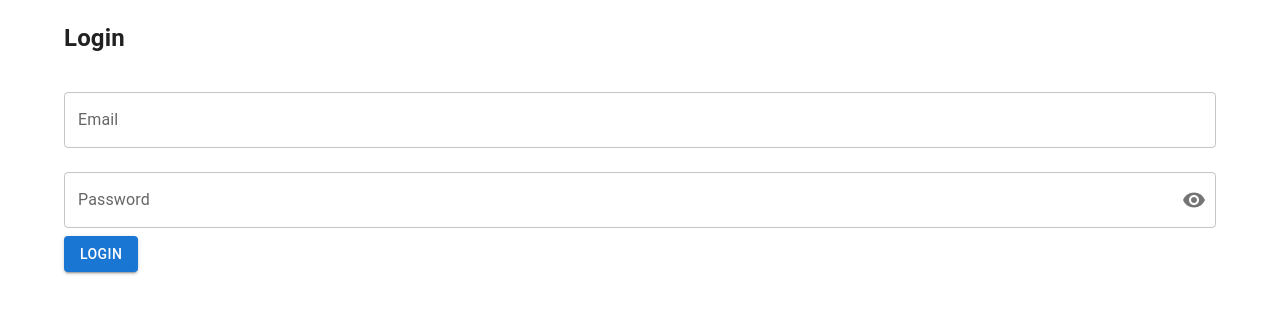
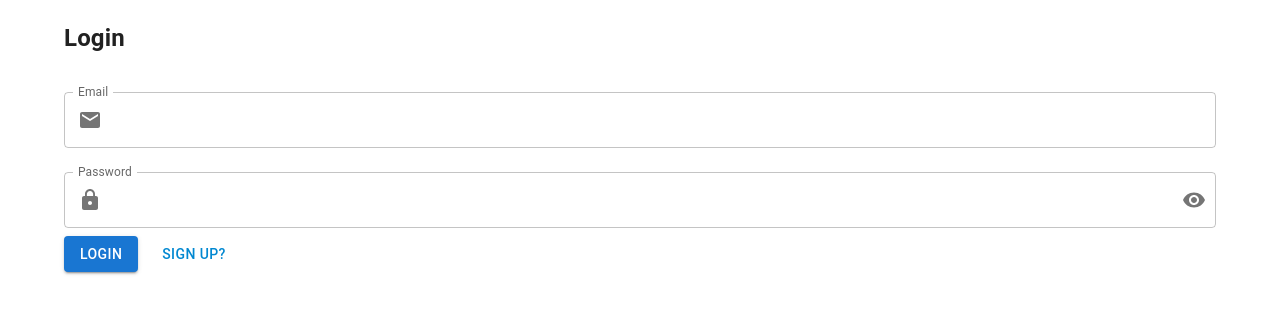
Before and after one commit to Positiveoo1/Todo-App-React, a React (Create React App) app: page /login in a window 1280 px wide. Shown: the top 314 px of the page. Built offline with nearby package versions, Linux system fonts and the light colour scheme; no server answers.

Commit message:
new icons added, bugs fixed, login and signup pages updated

```diff
--- a/src/components/Auth/Login.js
+++ b/src/components/Auth/Login.js
@@ -1,12 +1,20 @@
-import React, { useState } from 'react';
-import { useAuth } from './AuthContext';
-import { useNavigate } from 'react-router-dom';
-import { Container, TextField, Button, IconButton, InputAdornment } from '@mui/material';
-import { Visibility, VisibilityOff } from '@mui/icons-material';
+import React, { useState } from "react";
+import { useAuth } from "./AuthContext";
+import { useNavigate } from "react-router-dom";
+import {
+  Container,
+  TextField,
+  Button,
+  IconButton,
+  InputAdornment,
+  Stack,
+} from "@mui/material";
+import { Visibility, VisibilityOff, Email} from "@mui/icons-material";
+import LockIcon from '@mui/icons-material/Lock';
 
 const Login = () => {
-  const [email, setEmail] = useState('');
-  const [password, setPassword] = useState('');
+  const [email, setEmail] = useState("");
+  const [password, setPassword] = useState("");
   const [showPassword, setShowPassword] = useState(false);
   const { login } = useAuth();
   const navigate = useNavigate();
@@ -15,15 +23,18 @@ const Login = () => {
     e.preventDefault();
     try {
       await login(email, password);
-      navigate('/');
+      navigate("/");
+      alert("Logged in successfully!");
     } catch (error) {
-      console.error('Failed to log in:', error);
+      console.error("Failed to log in:", error);
+      alert("Failed to log in. Please check your credentials.");
     }
   };
 
   const handleClickShowPassword = () => {
     setShowPassword((prevShowPassword) => !prevShowPassword);
   };
+  const signupPage = () => navigate("/signup");
 
   return (
     <Container>
@@ -35,15 +46,27 @@ const Login = () => {
           margin="normal"
           value={email}
           onChange={(e) => setEmail(e.target.value)}
+          InputProps={{
+            startAdornment: (
+              <InputAdornment position="start">
+                <Email />
+              </InputAdornment>
+            ),
+          }}
         />
         <TextField
           label="Password"
-          type={showPassword ? 'text' : 'password'}
+          type={showPassword ? "text" : "password"}
           fullWidth
           margin="normal"
           value={password}
           onChange={(e) => setPassword(e.target.value)}
           InputProps={{
+            startAdornment: (
+              <InputAdornment position="start">
+                <LockIcon />
+              </InputAdornment>
+            ),
             endAdornment: (
               <InputAdornment position="end">
                 <IconButton
@@ -57,9 +80,20 @@ const Login = () => {
             ),
           }}
         />
-        <Button variant="contained" color="primary" type="submit">
-          Login
-        </Button>
+
+        <Stack direction={"row"} spacing={2}>
+          <Button variant="contained" color="primary" type="submit">
+            Login
+          </Button>
+          <Button
+            variant="text"
+            color="info"
+            type="submit"
+            onClick={signupPage}
+          >
+            Sign Up?
+          </Button>
+        </Stack>
       </form>
     </Container>
   );
--- a/src/components/Auth/Signup.js
+++ b/src/components/Auth/Signup.js
@@ -1,29 +1,39 @@
-import React, { useState } from 'react';
-import { useAuth } from './AuthContext';
-import { useNavigate } from 'react-router-dom';
-import { Container, TextField, Button, IconButton, InputAdornment } from '@mui/material';
-import { Visibility, VisibilityOff, Email } from '@mui/icons-material';
+import React, { useState } from "react";
+import { useAuth } from "./AuthContext";
+import { useNavigate } from "react-router-dom";
+import {
+  Container,
+  TextField,
+  Button,
+  IconButton,
+  InputAdornment,
+  Stack,
+} from "@mui/material";
+import { Visibility, VisibilityOff, Email } from "@mui/icons-material";
+import LockIcon from '@mui/icons-material/Lock';
 
 const Signup = () => {
-  const [email, setEmail] = useState('');
-  const [password, setPassword] = useState('');
+  const [email, setEmail] = useState("");
+  const [password, setPassword] = useState("");
   const [showPassword, setShowPassword] = useState(false);
-  const [passwordError, setPasswordError] = useState('');
+  const [passwordError, setPasswordError] = useState("");
   const { signup } = useAuth();
   const navigate = useNavigate();
 
   const handleSubmit = async (e) => {
     e.preventDefault();
     if (!validatePassword(password)) {
-      setPasswordError(`Password must be at least 8 characters long, include one capital letter, one small letter, and one unique sign.`);
+      setPasswordError(
+        `Password must be at least 8 characters long, include one capital letter, one small letter, and one unique sign.`
+      );
       return;
     }
-    setPasswordError('');
+    setPasswordError("");
     try {
       await signup(email, password);
-      navigate('/');
+      navigate("/");
     } catch (error) {
-      console.error('Failed to sign up:', error);
+      console.error("Failed to sign up:", error);
     }
   };
 
@@ -32,13 +42,19 @@ const Signup = () => {
     const hasUpperCase = /[A-Z]/.test(password);
     const hasLowerCase = /[a-z]/.test(password);
     const hasSpecialChar = /[!@#$%^&*(),.?":{}|<>]/.test(password);
-    return password.length >= minLength && hasUpperCase && hasLowerCase && hasSpecialChar;
+    return (
+      password.length >= minLength &&
+      hasUpperCase &&
+      hasLowerCase &&
+      hasSpecialChar
+    );
   };
 
   const handleClickShowPassword = () => {
     setShowPassword((prevShowPassword) => !prevShowPassword);
   };
 
+  const loginPage = () => navigate("/login");
   return (
     <Container>
       <h2>Sign Up</h2>
@@ -59,7 +75,7 @@ const Signup = () => {
         />
         <TextField
           label="Password"
-          type={showPassword ? 'text' : 'password'}
+          type={showPassword ? "text" : "password"}
           fullWidth
           margin="normal"
           value={password}
@@ -67,6 +83,11 @@ const Signup = () => {
           error={!!passwordError}
           helperText={passwordError}
           InputProps={{
+            startAdornment: (
+              <InputAdornment position="start">
+                <LockIcon />
+              </InputAdornment>
+            ),
             endAdornment: (
               <InputAdornment position="end">
                 <IconButton
@@ -80,9 +101,20 @@ const Signup = () => {
             ),
           }}
         />
-        <Button variant="contained" color="primary" type="submit">
-          Sign Up
-        </Button>
+
+        <Stack spacing={2} direction={"row"}>
+          <Button variant="contained" color="primary" type="submit">
+            Sign Up
+          </Button>
+          <Button
+            variant="text"
+            color="primary"
+            type="submit"
+            onClick={loginPage}
+          >
+            Log in?
+          </Button>
+        </Stack>
       </form>
     </Container>
   );
```
